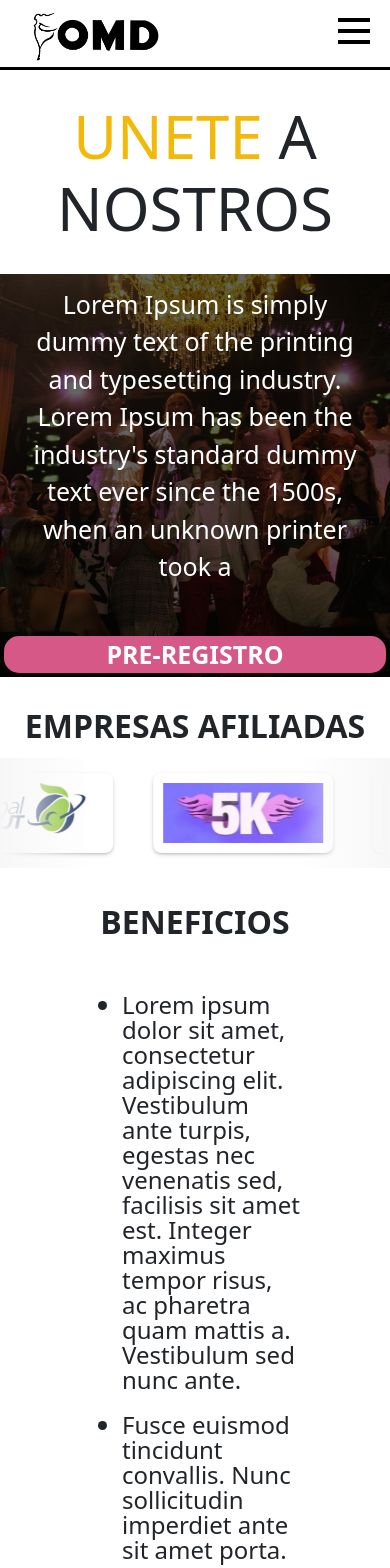
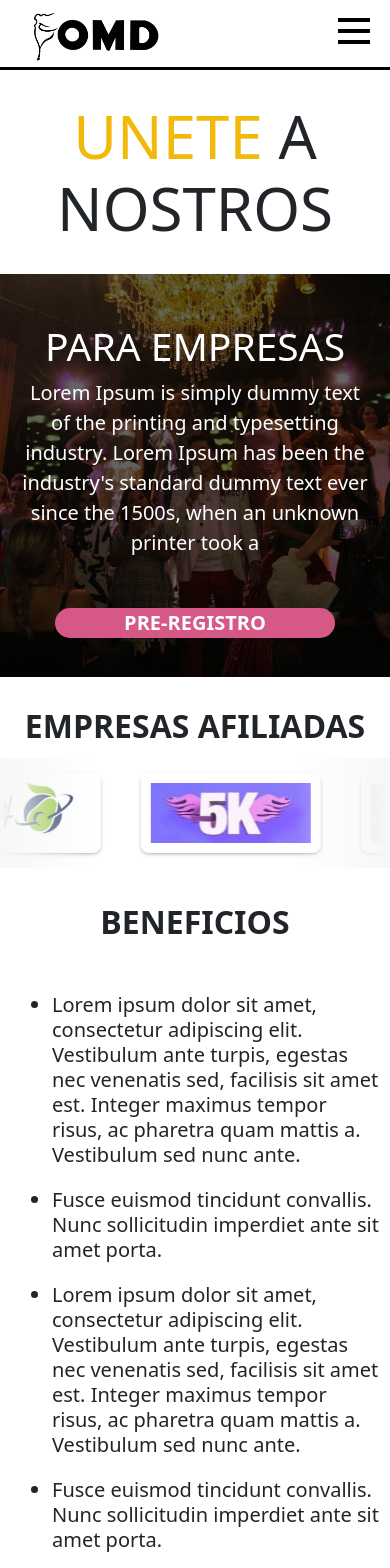
Before and after one commit to alfonsonadamas/OMD-web, a React (Vite) app: page /comunidad in a window 390 px wide. Shown: the top 1568 px of the page. Built offline with nearby package versions, Linux system fonts and the light colour scheme; no server answers.

Commit message:
comunidad

```diff
--- a/package.json
+++ b/package.json
@@ -19,7 +19,8 @@
     "react-player": "^2.12.0",
     "react-router-dom": "^6.9.0",
     "reactstrap": "^9.1.6",
-    "styled-components": "^5.3.10"
+    "styled-components": "^5.3.10",
+    "yup": "^1.1.1"
   },
   "devDependencies": {
     "@types/react": "^18.0.27",
--- a/src/assets/css/comunidad.css
+++ b/src/assets/css/comunidad.css
@@ -170,3 +170,38 @@
 .verde:hover{
     color: white;
 }
+
+
+@media (max-width: 500px) {
+
+    .banner_info h3{
+
+        margin-top: 70px;
+
+        font-size: 39px;
+    }
+
+    .banner_info p{
+        font-size: 20px;
+    }
+
+    .rosa{
+        font-size: 20px;
+        width: 280px;
+    }
+
+    .verde{
+        font-size: 20px;
+        width: 280px;
+    }
+
+    .beneficios li{
+        font-size: 20px;
+    }
+
+    .beneficios{
+        margin-left: 20px;
+        margin-right: 10px;
+    }
+
+}
```
Also changed, not shown: 1 other file (tests, documents, lock files or other folders).
